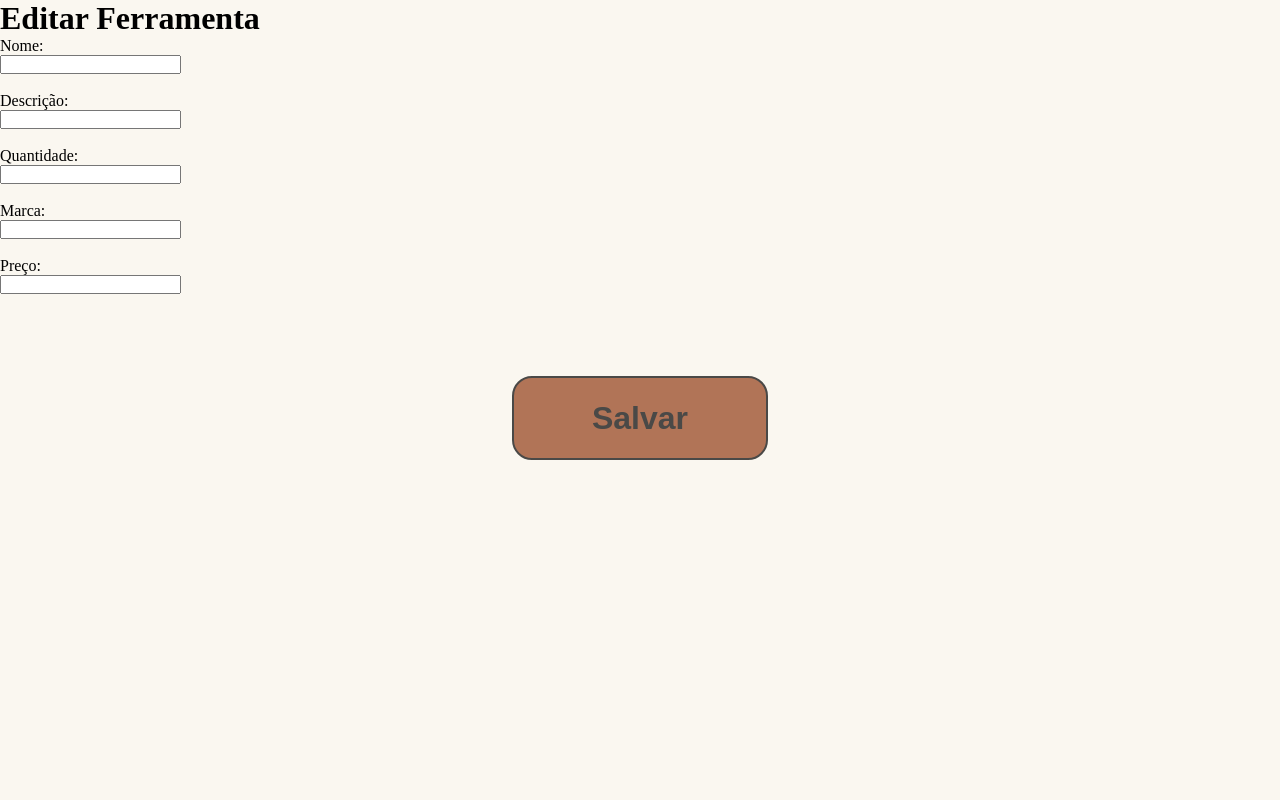
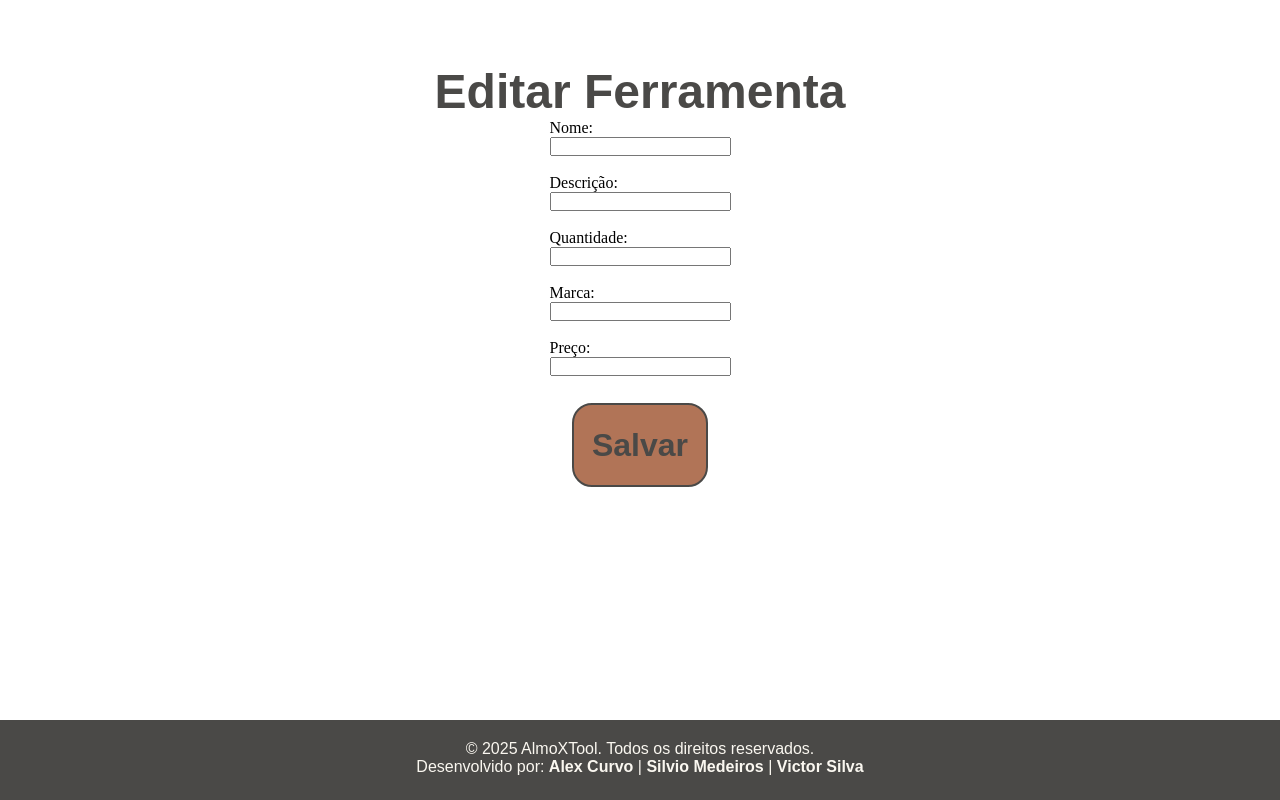
Before and after one commit to Alex-Olv/Almoxarifado, a Flask app: page /editar/1 in a window 1280 px wide. Run offline with Flask 3, Linux system fonts and the light colour scheme; data that the repository does not hold is empty.

Commit message:
criando o design da parte de editar

```diff
--- a/static/css/style.css
+++ b/static/css/style.css
@@ -145,3 +145,37 @@ table th, table td {
     padding: 10px;
     text-align: left;
 }
+
+.conteudo_editar{
+    display: flex;
+    flex-direction: column;
+    align-items: center;
+    min-height: 100vh;
+    background-color: white;
+    padding-top: 5%;
+
+}
+
+.botao_principal_editar{
+    background-color: var(--cor-secundaria);
+    display: flex;
+    justify-content: center;
+    border: 2px solid var(--cor-terciaria);
+    width: 75%;
+    text-align: center;
+    border-radius:20px;
+    font-size: 2rem;
+    font-weight: 600;
+    padding: 21.5px 0;
+    text-decoration: none;
+    color: var(--cor-terciaria);
+    font-family: 'Montserrat', sans-serif;
+    margin: 5% auto;
+}
+
+.botao_principal_editar:hover{
+    background-color: var(--cor-terciaria);
+    color: var(--cor-hover);
+    cursor: pointer;
+    transition: 0.3s;
+}
--- a/templates/editar.html
+++ b/templates/editar.html
@@ -5,7 +5,8 @@
         <link rel="stylesheet" href="{{ url_for('static', filename='css/style.css') }}">
     </head>
     <body>
-    <h1>Editar Ferramenta</h1>
+        <main class="conteudo_editar">
+            <h1 class="titulo_principal">Editar Ferramenta</h1>
             <form action="/atualizar/{{ ferramenta[0] }}" method="POST">
                 <label>Nome:</label><br>
                 <input type="text" name="nome" value="{{ ferramenta[1] }}" required><br><br>
@@ -22,7 +23,16 @@
                 <label>Preço:</label><br>
                 <input type="number" step="0.01" name="preco" value="{{ ferramenta[5] }}" required><br><br>
 
-        <button type="submit" class="botao_principal">Salvar</button>
+                <button type="submit" class="botao_principal_editar">Salvar</button>
             </form>
+    </main>
+    <footer class="rodape">
+        <p>© 2025 AlmoXTool. Todos os direitos reservados.</p>
+        <p>Desenvolvido por:
+        <a href="https://github.com/Alex-Olv" class="link_rodape">Alex Curvo</a> |
+        <a href="https://github.com/Silvio2627" class="link_rodape">Silvio Medeiros</a> |
+        <a href="https://github.com/victor020pro" class="link_rodape">Victor Silva</a>
+        </p>
+    </footer>
 </body>
 </html>
```
Lines whose indentation alone changed are shown as unchanged.
